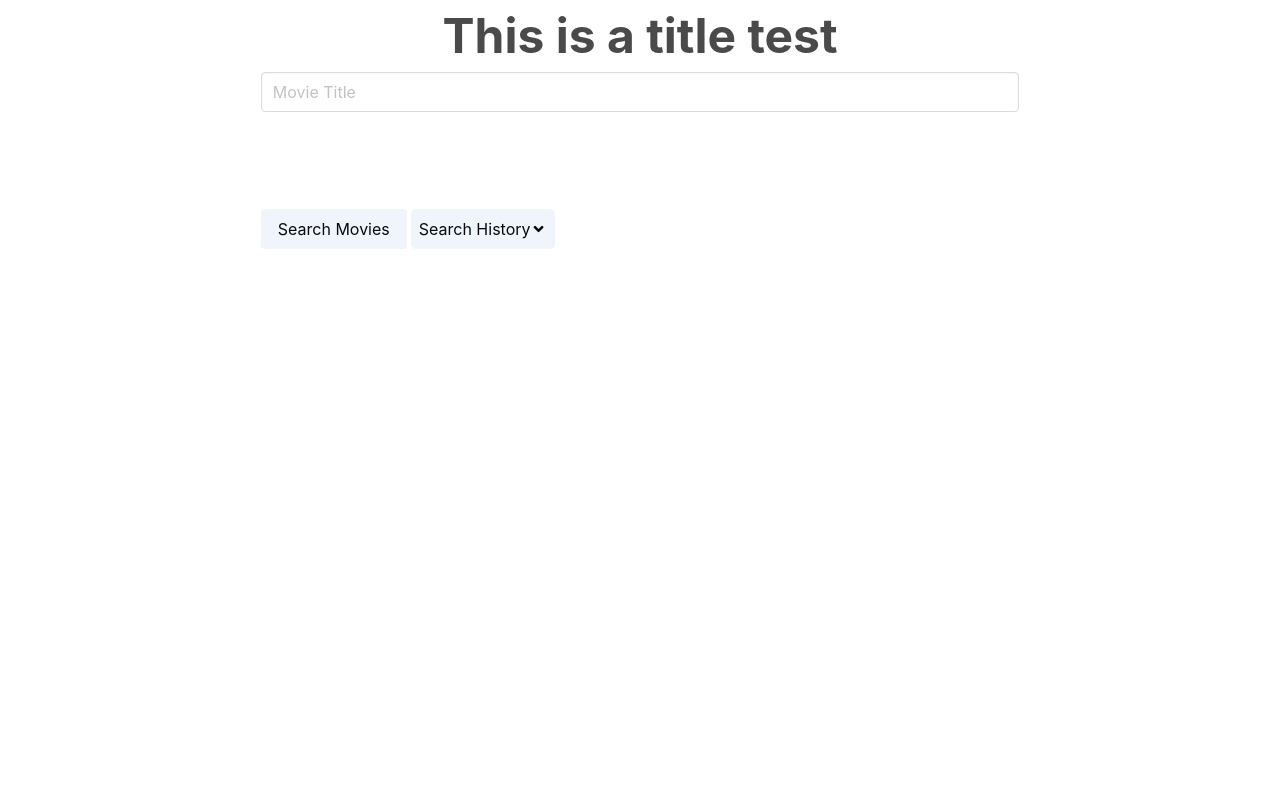
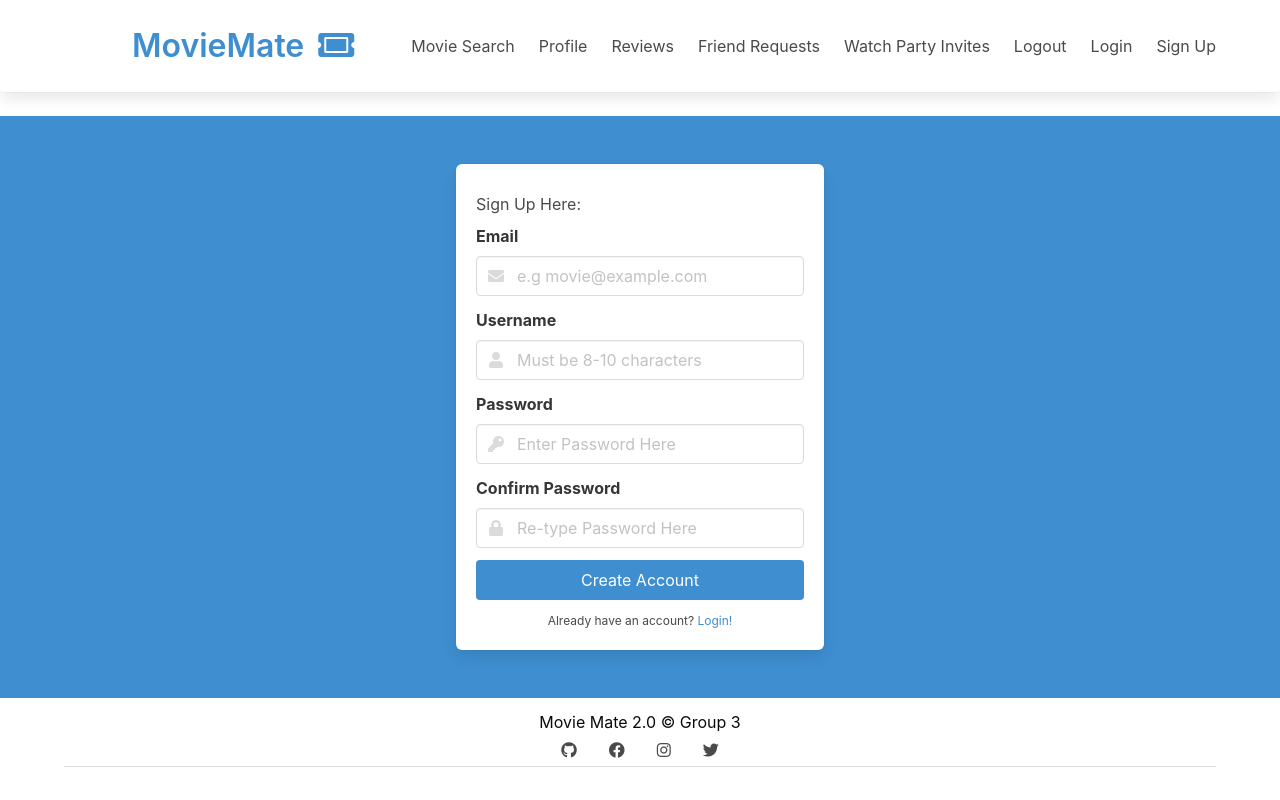
Before and after one commit to stevengoldbergm/movie-mate-3.0, a React (Create React App) app in the folder client/: page / in a window 1280 px wide. Built offline with nearby package versions, Linux system fonts and the light colour scheme.

Commit message:
Updated App for testing

```diff
--- a/client/src/App.js
+++ b/client/src/App.js
@@ -1,13 +1,15 @@
 import React from 'react'
-// import Navbar from './components/Navbar'
-// import Footer from './components/Footer'
-// import Profile from './pages/Profile'
+import Navbar from './components/Navbar'
+import Footer from './components/Footer'
+import Profile from './pages/Profile'
+import SignUpForm from './pages/SignUp'
+
 // import FriendList from './pages/Friendlist'
 import Homepage from './pages/Homepage'
-// import Login from './pages/Login'
-// import SignUp from './pages/SignUp'
+import Login from './pages/Login'
+import SignUp from './pages/SignUp'
 // import PartyInvites from './pages/PartyInvites'
-// import Review from './pages/Review'
+import Review from './pages/Review'
 // import Wishlist from './pages/Wishlist'
 import Test from './pages/test'
 import MovieData from './pages/MovieData'
@@ -45,12 +47,13 @@ const client = new ApolloClient({
 
 function App() {
   return (
-    // <ApolloProvider client={client}>
+    <ApolloProvider client={client}>
     <>
-      <Test />
-      <Homepage />
+      <Navbar />
+      <SignUpForm />
+      <Footer />
     </>
-    // </ApolloProvider>
+    </ApolloProvider>
   );
 }
 
```
